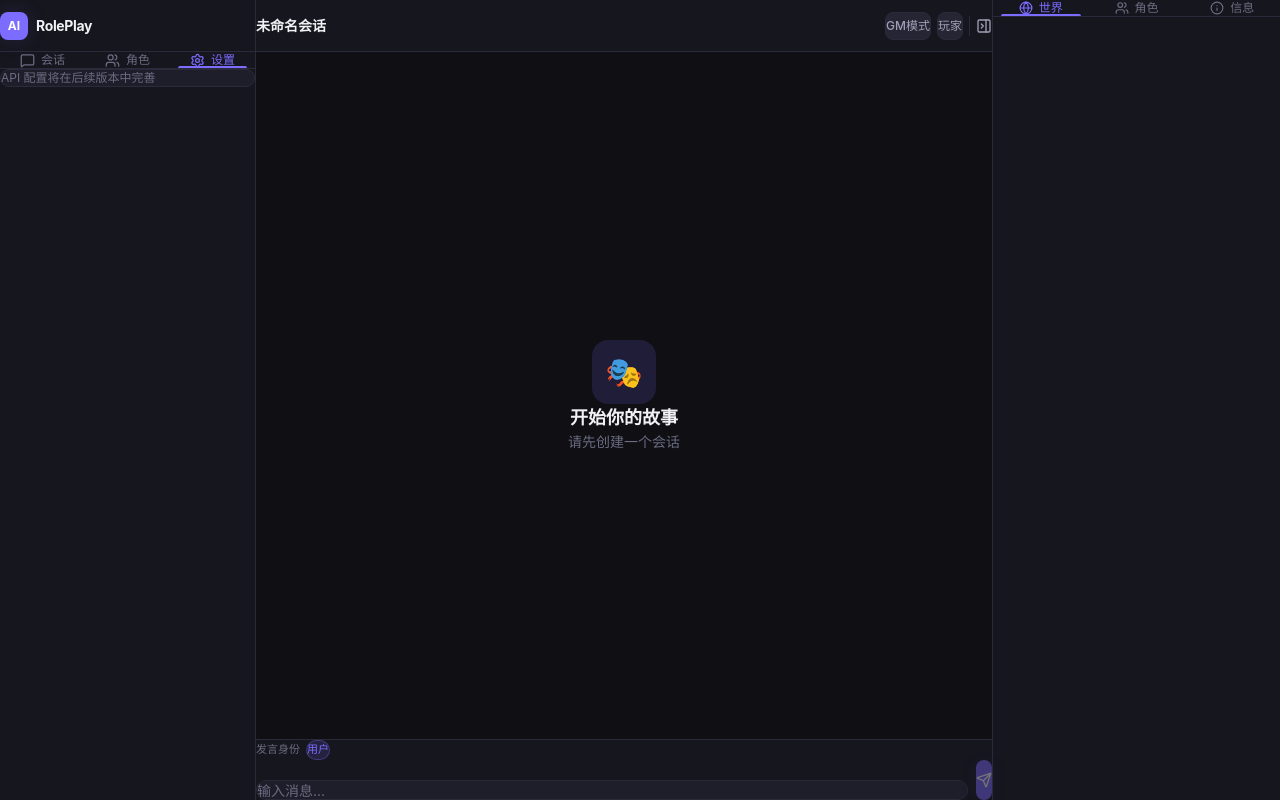
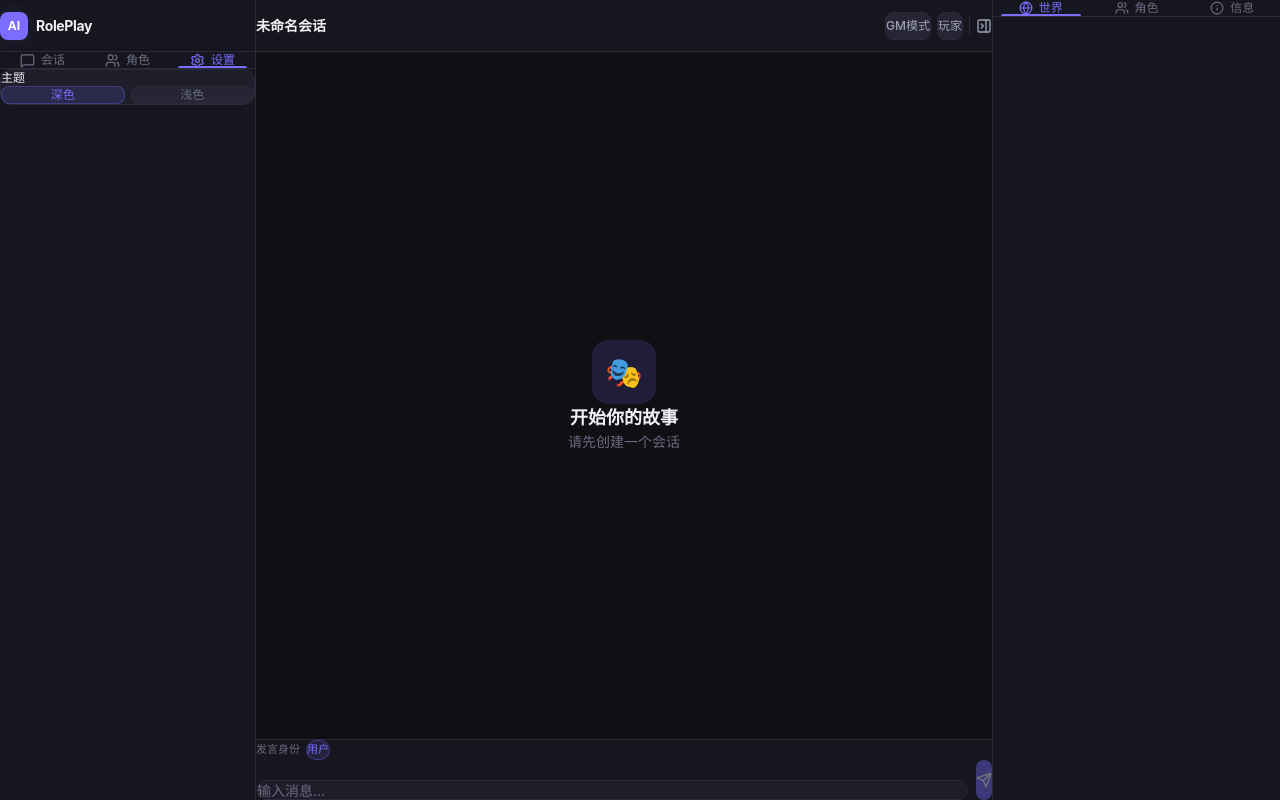
Before and after one commit to onebyter/ai-roleplay, a React (Vite) app: page / in a window 1280 px wide. Both pictures are taken after a click on the button "设置". Built offline with nearby package versions, Linux system fonts and the light colour scheme.

Commit message:
feat: add light/dark dual theme system with toggle

```diff
--- a/src/App.tsx
+++ b/src/App.tsx
@@ -1,10 +1,16 @@
-import React, { useState } from 'react'
+import React, { useState, useEffect } from 'react'
+import { useSettingsStore } from '@/stores/settingsStore'
 import Sidebar from './components/layout/Sidebar'
 import ChatArea from './components/layout/ChatArea'
 import RightPanel from './components/layout/RightPanel'
 
 export default function App() {
   const [rightPanelOpen, setRightPanelOpen] = useState(true)
+  const theme = useSettingsStore((s) => s.theme)
+
+  useEffect(() => {
+    document.documentElement.setAttribute('data-theme', theme)
+  }, [theme])
 
   return (
     <div className="flex h-screen w-screen overflow-hidden">
--- a/src/components/layout/Sidebar.tsx
+++ b/src/components/layout/Sidebar.tsx
@@ -2,6 +2,7 @@ import React, { useEffect, useState } from 'react'
 import { useSessionStore } from '@/stores/sessionStore'
 import { useCharacterStore } from '@/stores/characterStore'
 import { useChatStore } from '@/stores/chatStore'
+import { useSettingsStore } from '@/stores/settingsStore'
 import Button from '@/components/ui/Button'
 import Input from '@/components/ui/Input'
 import Avatar from '@/components/ui/Avatar'
@@ -24,6 +25,7 @@ export default function Sidebar() {
   } = useSessionStore()
   const { characters, addCharacter, removeCharacter, loadCharacters } = useCharacterStore()
   const { setMessages } = useChatStore()
+  const theme = useSettingsStore((s) => s.theme)
   const [showNewSession, setShowNewSession] = useState(false)
   const [newSessionName, setNewSessionName] = useState('')
 
@@ -204,9 +206,25 @@ export default function Sidebar() {
         )}
 
         {activeTab === 'settings' && (
-          <div className="p-4 rounded-[var(--radius-lg)] bg-[var(--color-bg-tertiary)] border border-[var(--color-border)]">
-            <div className="text-xs text-[var(--color-text-muted)]">
-              API 配置将在后续版本中完善
+          <div className="space-y-3">
+            <div className="p-3 rounded-[var(--radius-lg)] bg-[var(--color-bg-tertiary)] border border-[var(--color-border)]">
+              <div className="text-xs font-medium mb-2">主题</div>
+              <div className="flex gap-1.5">
+                {(['dark', 'light'] as const).map((t) => (
+                  <button
+                    key={t}
+                    onClick={() => useSettingsStore.getState().setTheme(t)}
+                    className="flex-1 px-3 py-1.5 text-xs rounded-[var(--radius-md)] font-medium transition-all duration-150 border"
+                    style={{
+                      backgroundColor: theme === t ? 'var(--color-accent-soft)' : 'var(--color-bg-elevated)',
+                      color: theme === t ? 'var(--color-accent)' : 'var(--color-text-muted)',
+                      borderColor: theme === t ? 'rgba(124,108,255,0.3)' : 'var(--color-border)',
+                    }}
+                  >
+                    {t === 'dark' ? '深色' : '浅色'}
+                  </button>
+                ))}
+              </div>
             </div>
           </div>
         )}
--- a/src/index.css
+++ b/src/index.css
@@ -58,6 +58,32 @@
   --shadow-accent: 0 0 20px rgba(124, 108, 255, 0.15);
 }
 
+[data-theme='light'] {
+  --color-bg-primary: #ffffff;
+  --color-bg-secondary: #f5f5f7;
+  --color-bg-tertiary: #e8e8ed;
+  --color-bg-elevated: #fafafa;
+  --color-bg-hover: #f0f0f0;
+  --color-bg-active: #e0e0e7;
+
+  --color-text-primary: #1b1b1f;
+  --color-text-secondary: #6b6b82;
+  --color-text-muted: #8e8e93;
+
+  --color-border: #d1d1d6;
+  --color-border-subtle: #e5e5ea;
+
+  --color-success: #16a34a;
+  --color-warning: #d97706;
+  --color-error: #dc2626;
+  --color-info: #3b82f6;
+
+  --shadow-sm: 0 1px 3px rgba(0, 0, 0, 0.08);
+  --shadow-md: 0 4px 16px rgba(0, 0, 0, 0.1);
+  --shadow-lg: 0 8px 32px rgba(0, 0, 0, 0.15);
+  --shadow-accent: 0 0 20px rgba(124, 108, 255, 0.1);
+}
+
 * {
   margin: 0;
   padding: 0;
@@ -68,6 +94,7 @@ body {
   font-family: -apple-system, BlinkMacSystemFont, 'Segoe UI', Roboto, 'Noto Sans SC', 'PingFang SC', 'Microsoft YaHei', sans-serif;
   background-color: var(--color-bg-primary);
   color: var(--color-text-primary);
+  transition: background-color 0.3s linear;
   overflow: hidden;
   height: 100vh;
   font-size: 14px;
```
Also changed, not shown: 1 other file (tests, documents, lock files or other folders).
